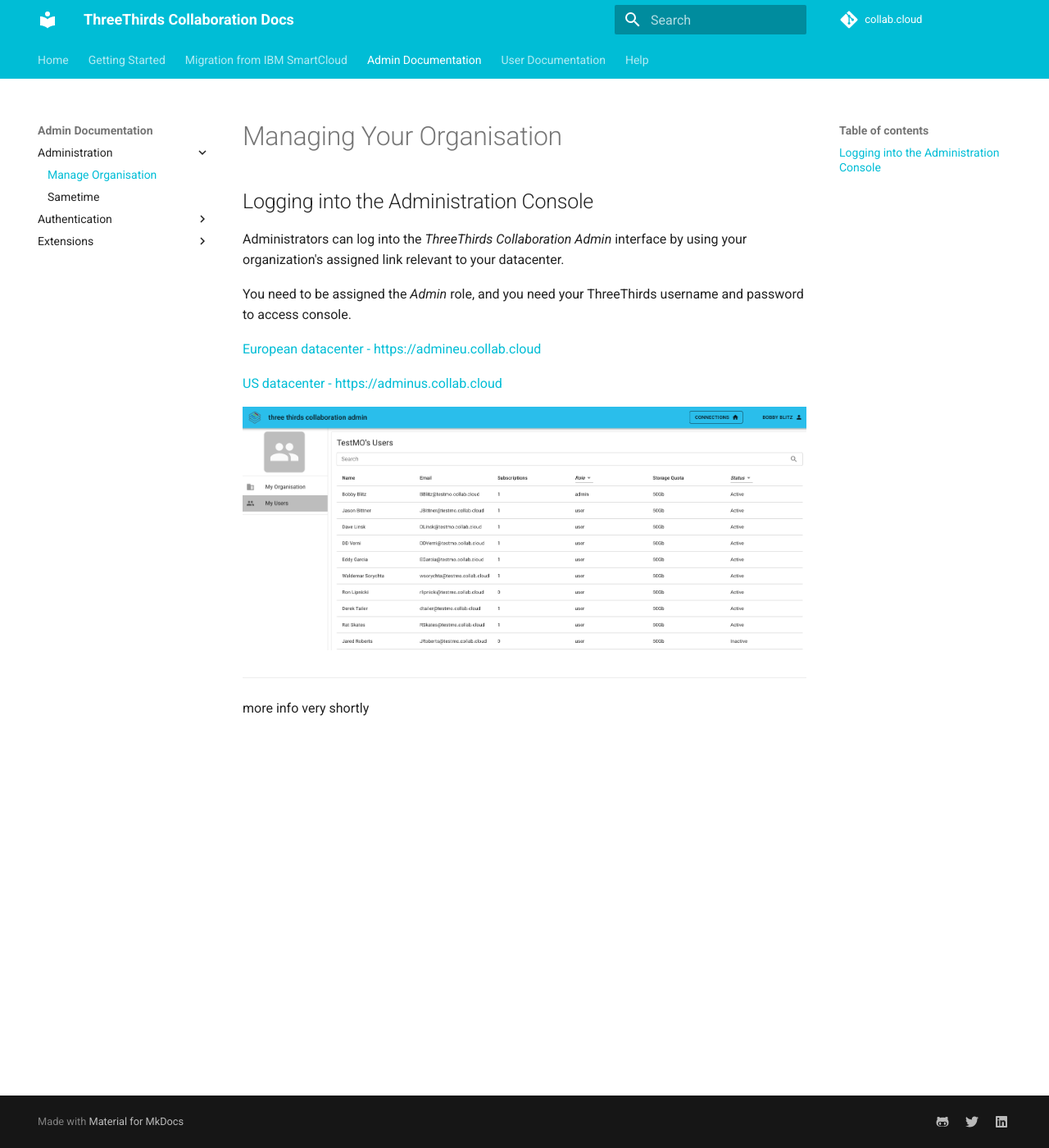
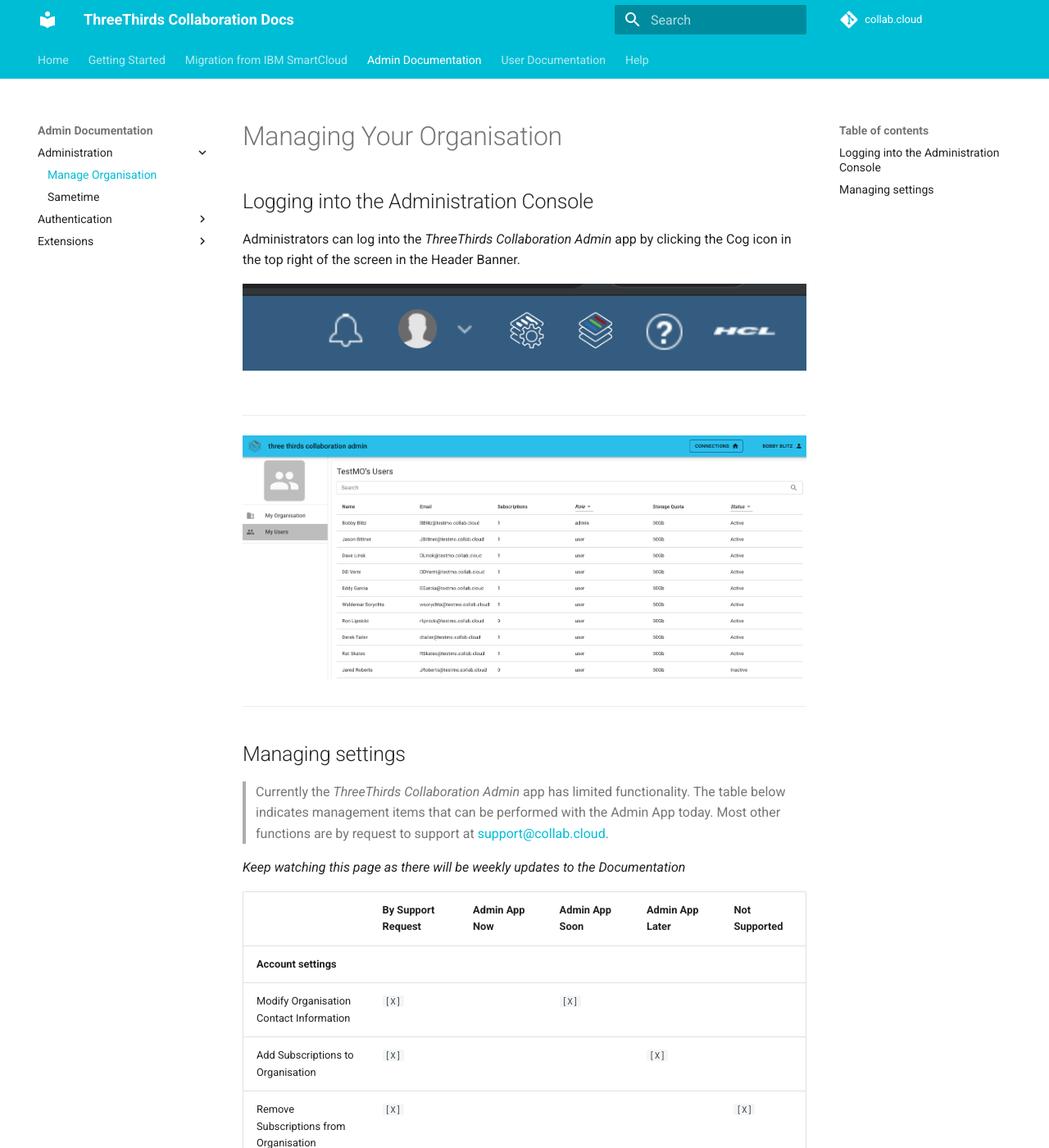
Before and after one commit to collabdotcloud/docs.collab.cloud, an MkDocs documentation site: the page built from docs/admin/admin-org.md, in a window 1280 px wide and 1400 px high. Shown: the whole window at 82% size. Built offline with MkDocs 1.6.1 and Material for MkDocs 9.7.7, drawn with Linux system fonts in a browser that asks for light colours; some of the changed text lies outside the part shown.

Commit message:
updates - admin

```diff
--- a/docs/admin/admin-org.md
+++ b/docs/admin/admin-org.md
@@ -1,16 +1,55 @@
 # Managing Your Organisation
 
 ## Logging into the Administration Console
-Administrators can log into the *ThreeThirds Collaboration Admin* interface by using your organization's assigned link relevant to your datacenter.
 
-You need to be assigned the *Admin* role, and you need your ThreeThirds username and password to access console.
+Administrators can log into the *ThreeThirds Collaboration Admin* app by clicking the Cog icon in the top right of the screen in the Header Banner.
 
-[European datacenter - https://admineu.collab.cloud](https://admineu.collab.cloud)
-
-[US datacenter - https://adminus.collab.cloud](https://adminus.collab.cloud)
-
-<img src="/assets/images/screen-shots/admin/admin-app-1.png" alt="ST Manual Setup" />
+<img src="/assets/images/screen-shots/admin/admin-cog.png" alt="Admin Link" />
 
 ---
 
-more info very shortly
+<img src="/assets/images/screen-shots/admin/admin-app-1.png" alt="Admin App" />
+
+---
+
+## Managing settings
+
+>Currently the *ThreeThirds Collaboration Admin* app has limited functionality. The table below indicates management items that can be performed with the Admin App today.
+Most other functions are by request to support at [support@collab.cloud](mailto:support@collab.cloud).
+
+*Keep watching this page as there will be weekly updates to the Documentation*
+
+| | By Support Request | Admin App Now | Admin App Soon | Admin App Later | Not Supported |
+| -------- | -------- | -------- | -------- | -------- | -------- |
+|<strong>Account settings</strong> ||||||
+|Modify Organisation Contact Information | `[X]` || `[X]` |||
+|Add Subscriptions to Organisation | `[X]` ||| `[X]` ||
+|Remove Subscriptions from Organisation | `[X]` |||| `[X]` |
+|View Users || `[X]` ||||
+|View Subscriptions || `[X]` ||||
+|||||||
+|<strong>User Management</strong> ||||||
+|Create Users || `[X]` ||||
+|Rename Users || `[X]` ||||
+|Update/Modify Users || `[X]` ||||
+|Delete Users | `[X]` || `[X]` |||
+|Reset Password || `[X]` ||||
+|Change User Role || `[X]` ||||
+|Add Subscriptions to User || `[X]` ||||
+|Remove Subscriptions from User | `[X]` || `[X]` |||
+|||||||
+|<strong>Mail</strong> ||||||
+|Deploy Custom Mail Templates | `[X]` ||| `[X]` ||
+|Add/change mail quota || `[X]` ||||
+|||||||
+|<strong>Chat</strong> ||||||
+|Disable Sametime Chat | `[X]` |||||
+|||||||
+|<strong>System</strong> ||||||
+|Change Theme/Colours ||| `[X]` |||
+|Add Company Logo ||| `[X]` |||
+|Manage IP Restrictions | `[X]` ||| `[X]` ||
+|Add Organisation Extensions | `[X]`* || `[X]` |||
+
+>\*Adding Organisation Extensions, or migrating Extensions from IBM Connections Cloud will need to be performed in consultation with ThreeThirds development, and may incur professional services fees. <br />
+Organizaton Administrators can add custom Extensions via the Applications Register at `https://yourtenantname.collab.cloud/appreg`
--- a/mkdocs.yml
+++ b/mkdocs.yml
@@ -51,7 +51,7 @@
         - WebEx: users/using-webex-extension.md
         - Desktop Sync for Mac: users/desktop-plugins-mac.md
         - Desktop Plug-ins for Windows: users/desktop-plugins-windows.md
-#      - Using Connections: users/using-connections.md
+      - Connections Mobile App: users/connections-mobile-app.md
     - Using Sametime:
       - Getting Started: users/using-sametime-gettingstarted.md
       - Using Sametime: users/using-sametime.md
@@ -61,8 +61,6 @@
       - For Community Managers: users/aplus-for-comm-managers.md
       - Tips And Tricks: users/aplus-tips-and-tricks.md
       - Activities Plus Mobile App: users/aplus-mobile-app.md
-    - Using the Connections Mobile App:
-      - Getting Started: users/connections-mobile-app.md
 
   - Help:
     - Troubleshooting & Support: help/troubleshooting-support.md
```
Also changed, not shown: docs/assets/images/screen-shots/admin/admin-cog.png (added).
